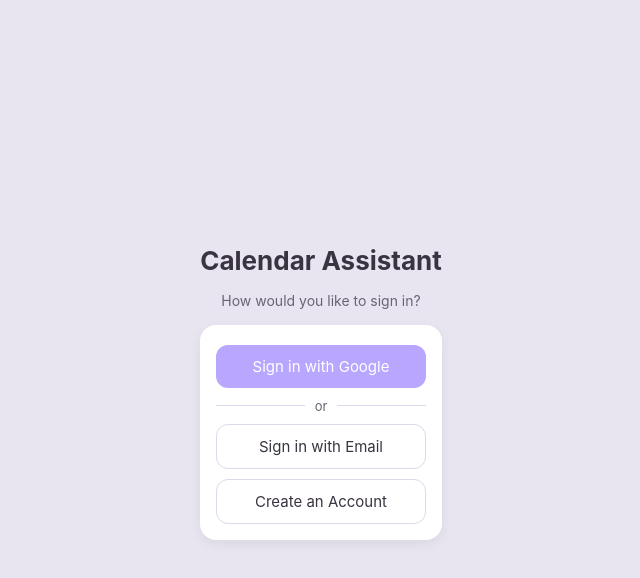
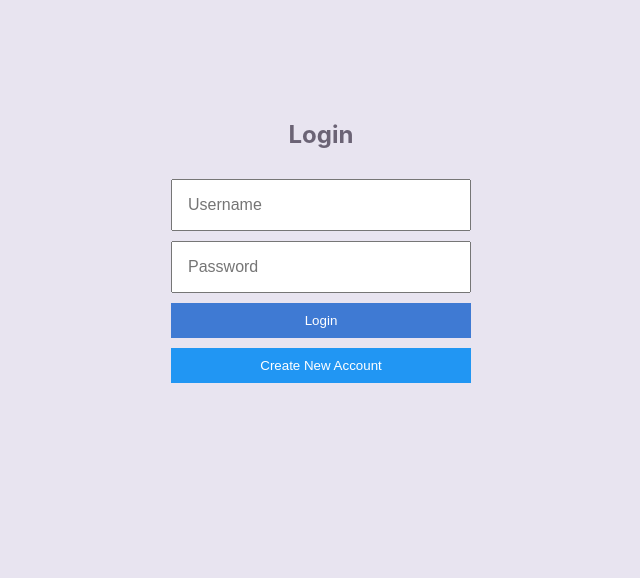
Before and after one commit to arcandaatwit/CalendarAssistant, a React (Vite) app: page / in a window 1280 px wide. Shown: the top 578 px of the page, without its empty margins (319-959 px from the left). Built offline with nearby package versions, Linux system fonts and the light colour scheme.

Commit message:
adjusting login again

```diff
--- a/src/login.jsx
+++ b/src/login.jsx
@@ -1,167 +1,83 @@
 import { useState } from "react";
 import { useNavigate } from "react-router-dom";
-import { useGoogleLogin } from "@react-oauth/google";
 import './index.css';
 
 function LoginPage() {
   const navigate = useNavigate();
-  const [view, setView] = useState("main"); // "main" | "login" | "register"
-
-  const [email, setEmail] = useState("");
+  const [username, setUsername] = useState("");
   const [password, setPassword] = useState("");
-  const [name, setName] = useState("");
-  const [confirmPassword, setConfirmPassword] = useState("");
-
-  const googleLogin = useGoogleLogin({
-    scope: "https://www.googleapis.com/auth/calendar.readonly",
-    onSuccess: (tokenResponse) => {
-      localStorage.setItem("access_token", tokenResponse.access_token);
-      navigate("/main");
-    },
-    onError: () => {
-      alert("Google login failed, please try again");
-    },
-  });
 
   const handleLogin = () => {
-    if (!email || !password) {
-      alert("Please fill in all fields");
-      return;
+    // Authorize with google??
+    if (username && password){
+      navigate("/main");
+    } else {
+      alert("Please enter username and password");
     }
-    // TODO: send to backend POST /auth/login
-    alert("Login not connected to backend yet");
   };
 
-  const handleRegister = () => {
-    if (!name || !email || !password || !confirmPassword) {
-      alert("Please fill in all fields");
-      return;
-    }
-    if (password !== confirmPassword) {
-      alert("Passwords do not match");
-      return;
-    }
-    // TODO: send to backend POST /auth/register
-    alert("Register not connected to backend yet");
+  const handleCreateAccount = () => {
+    alert("Account creation flow goes here");
   };
 
-  if (view === "login") {
   return (
-      <div className="login-container">
-        <h2>Welcome Back</h2>
-        <p>Sign in to your account</p>
+    <div style={styles.container}>
+      <h2>Login</h2>
 
-        <div className="card-box" style={{ width: "100%", maxWidth: "360px" }}>
-          <div className="input-row">
       <input
-              className="input-field"
-              type="email"
-              placeholder="Email"
-              value={email}
-              onChange={(e) => setEmail(e.target.value)}
+        style={styles.input}
+        type="text"
+        placeholder="Username"
+        value={username}
+        onChange={(e) => setUsername(e.target.value)}
       />
-          </div>
-          <div className="input-row">
+
       <input
-              className="input-field"
+        style={styles.input}
         type="password"
         placeholder="Password"
         value={password}
         onChange={(e) => setPassword(e.target.value)}
       />
-          </div>
-          <button className="primary-btn" onClick={handleLogin}>
-            Sign In
+
+      <button style={styles.button} onClick={handleLogin}>
+        Login
       </button>
-        </div>
 
-        <button className="link-btn" onClick={() => setView("main")}>
-          ← Back
+      <button style={styles.secondaryButton} onClick={handleCreateAccount}>
+        Create New Account
       </button>
     </div>
   );
 }
 
-  if (view === "register") {
-    return (
-      <div className="login-container">
-        <h2>Create Account</h2>
-        <p>Sign up to get started</p>
-
-        <div className="card-box" style={{ width: "100%", maxWidth: "360px" }}>
-          <div className="input-row">
-            <input
-              className="input-field"
-              type="text"
-              placeholder="Name"
-              value={name}
-              onChange={(e) => setName(e.target.value)}
-            />
-          </div>
-          <div className="input-row">
-            <input
-              className="input-field"
-              type="email"
-              placeholder="Email"
-              value={email}
-              onChange={(e) => setEmail(e.target.value)}
-            />
-          </div>
-          <div className="input-row">
-            <input
-              className="input-field"
-              type="password"
-              placeholder="Password"
-              value={password}
-              onChange={(e) => setPassword(e.target.value)}
-            />
-          </div>
-          <div className="input-row">
-            <input
-              className="input-field"
-              type="password"
-              placeholder="Confirm Password"
-              value={confirmPassword}
-              onChange={(e) => setConfirmPassword(e.target.value)}
-            />
-          </div>
-          <button className="primary-btn" onClick={handleRegister}>
-            Create Account
-          </button>
-        </div>
-
-        <button className="link-btn" onClick={() => setView("main")}>
-          ← Back
-        </button>
-      </div>
-    );
-  }
-
-  // main view — three options
-  return (
-    <div className="login-container">
-      <h2>Calendar Assistant</h2>
-      <p>How would you like to sign in?</p>
-
-      <div className="card-box" style={{ width: "100%", maxWidth: "360px", gap: "10px", display: "flex", flexDirection: "column" }}>
-        <button className="primary-btn" onClick={() => googleLogin()}>
-          Sign in with Google
-        </button>
-
-        <div className="divider">
-          <span>or</span>
-        </div>
-
-        <button className="secondary-btn" onClick={() => setView("login")}>
-          Sign in with Email
-        </button>
-
-        <button className="secondary-btn" onClick={() => setView("register")}>
-          Create an Account
-        </button>
-      </div>
-    </div>
-  );
-}
+const styles = {
+  container: {
+    width: "300px",
+    margin: "100px auto",
+    display: "flex",
+    flexDirection: "column",
+    gap: "10px",
+    textAlign: "center",
+  },
+  input: {
+    padding: "15px",
+    fontSize: "16px",
+  },
+  button: {
+    padding: "10px",
+    backgroundColor: "#3f7ad3",
+    color: "white",
+    border: "none",
+    cursor: "pointer",
+  },
+  secondaryButton: {
+    padding: "10px",
+    backgroundColor: "#2196F3",
+    color: "white",
+    border: "none",
+    cursor: "pointer",
+  },
+};
 
 export default LoginPage;
```
Lines whose indentation alone changed are shown as unchanged.
